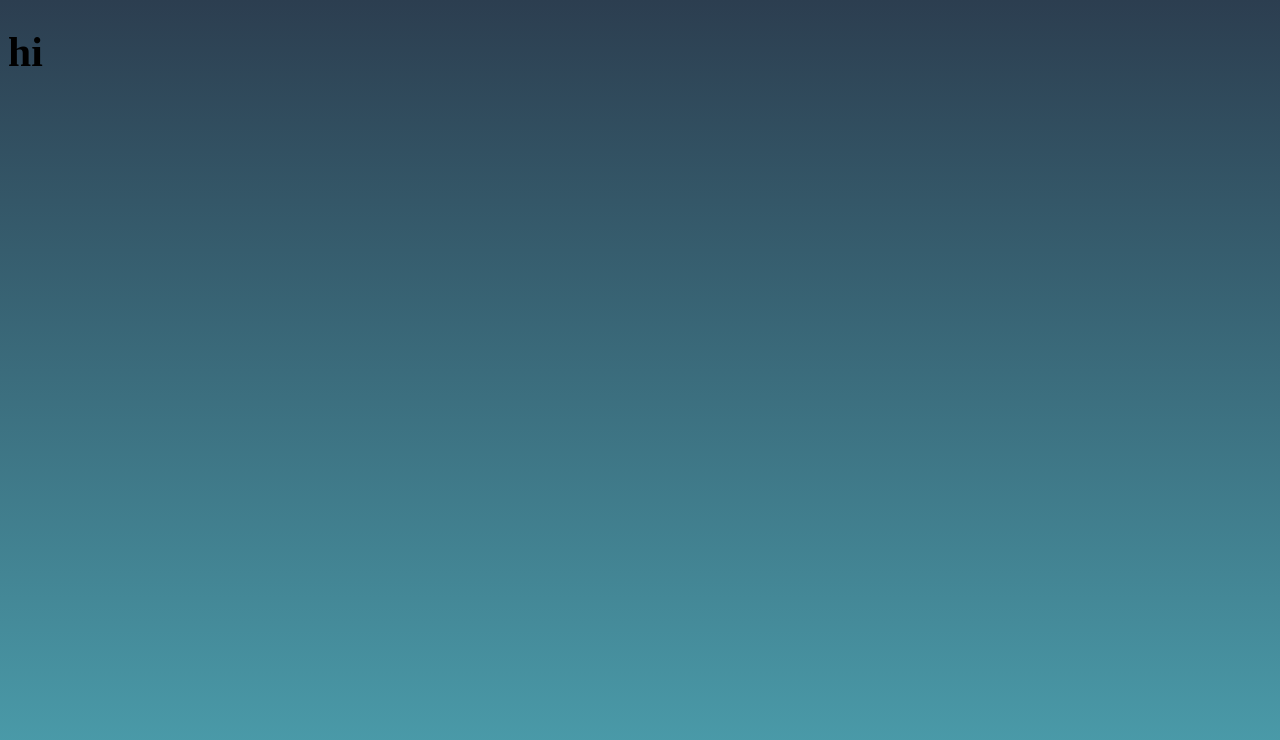
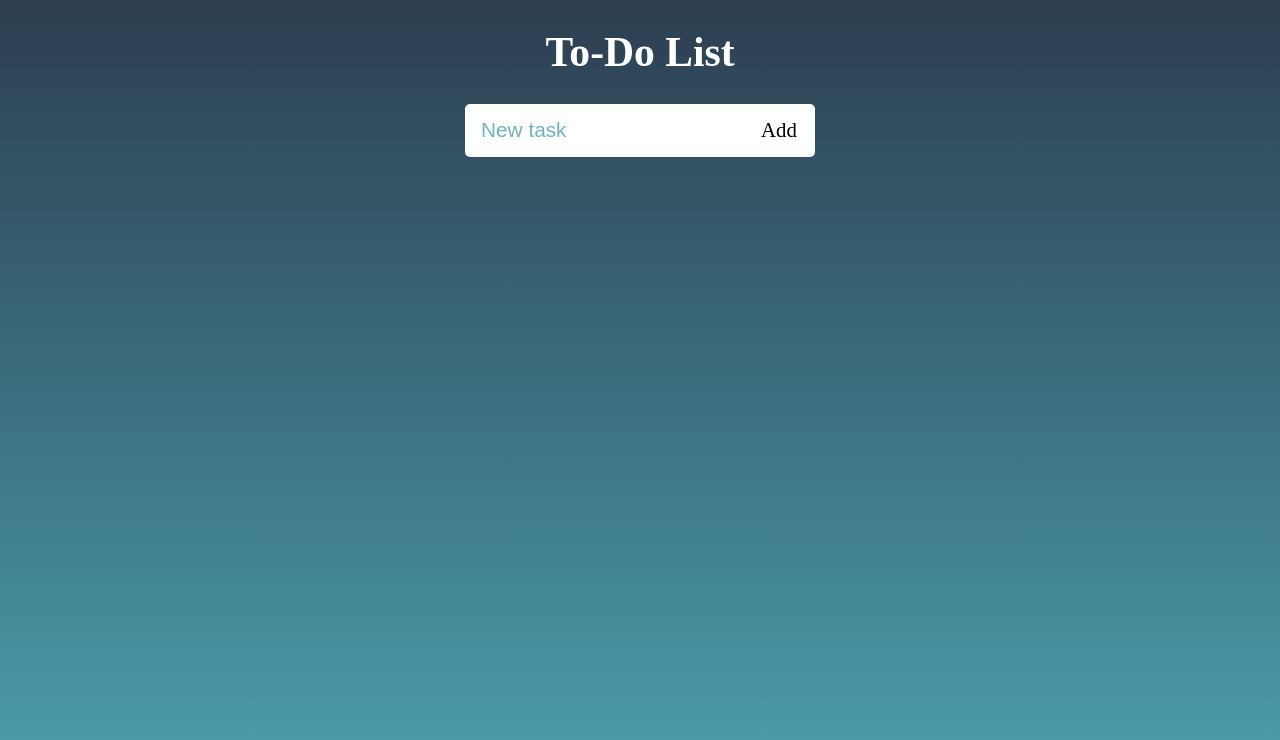
Before and after one commit to dom2849/reactToDoList, a React (Create React App) app: page / in a window 1280 px wide. Shown: the top 740 px of the page. Built offline with nearby package versions, Linux system fonts and the light colour scheme.

Commit message:
Add to do item component

```diff
--- a/src/App.js
+++ b/src/App.js
@@ -1,8 +1,9 @@
 import React from 'react';
+import ToDoList from './ToDoList/ToDoList';
 
 function App() {
   return (
-    <h1>hi</h1>
+      <ToDoList title = "To-Do List"/>
   );
 }
 
--- /dev/null
+++ b/src/ToDoList/ToDoList.js
@@ -0,0 +1,17 @@
+import React, { Component } from 'react'
+import ToDoInput from './ToDoInput'
+import '../index.css'
+import './ToDo.css'
+
+export default class ToDoList extends Component {
+    render() {
+        return (
+            <div className="todo">
+                <div className="container">
+                    <h1 className = "todo__title">{this.props.title}</h1>
+                    <ToDoInput/>
+                </div>
+            </div>
+        );
+    }
+}
```
Also changed, not shown: src/ToDoList/ToDoItem.js (added, +15 -0 lines).
